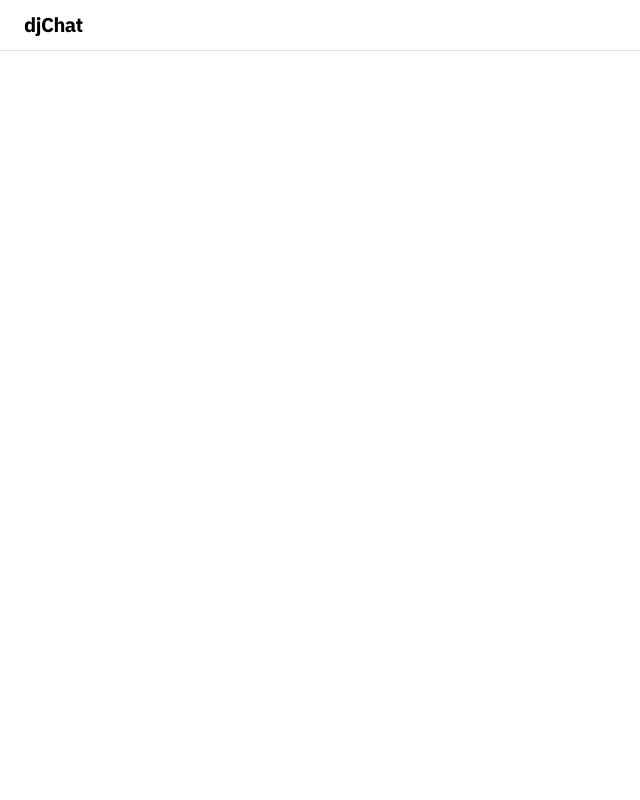
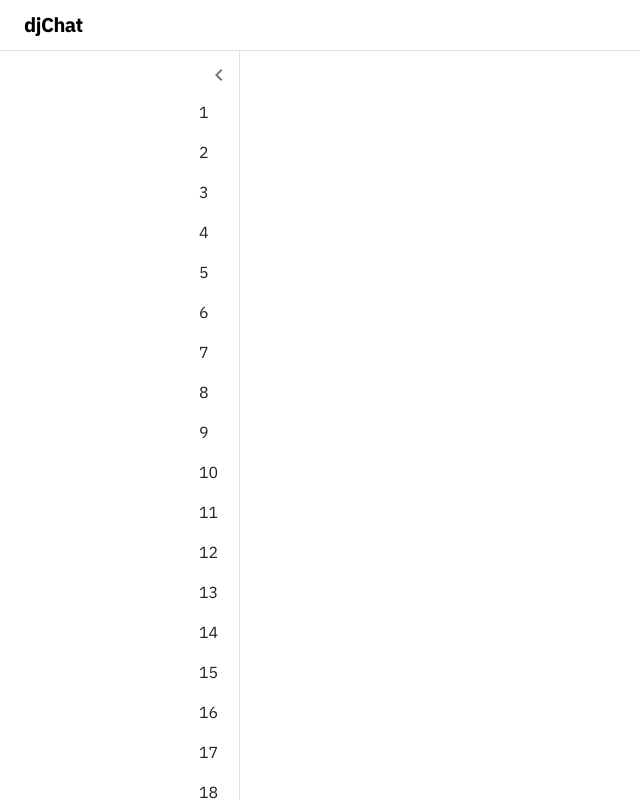
Before and after one commit to Kevin-Heleodoro/django_chatapp, a React (Vite) app in the folder frontend/: page / in a window 1280 px wide. Shown: the whole page, without its empty margins (0-640 px from the left). Built offline with nearby package versions, Linux system fonts and the light colour scheme.

Commit message:
primary drawer

```diff
--- /dev/null
+++ b/frontend/src/components/PrimaryDrawer/DrawerToggle.tsx
@@ -0,0 +1,31 @@
+import { ChevronLeft, ChevronRight } from "@mui/icons-material";
+import { Box, IconButton } from "@mui/material";
+
+const DrawerToggle: React.FC<Props> = ({
+  open,
+  handleDrawerClose,
+  handleDrawerOpen,
+}) => {
+  return (
+    <Box
+      sx={{
+        height: "50px",
+        display: "flex",
+        justifyContent: "center",
+        alignItems: "center",
+      }}
+    >
+      <IconButton onClick={open ? handleDrawerClose : handleDrawerOpen}>
+        {open ? <ChevronLeft /> : <ChevronRight />}
+      </IconButton>
+    </Box>
+  );
+};
+
+type Props = {
+  open: boolean;
+  handleDrawerClose: () => void;
+  handleDrawerOpen: () => void;
+};
+
+export default DrawerToggle;
--- a/frontend/src/pages/Home.tsx
+++ b/frontend/src/pages/Home.tsx
@@ -1,6 +1,7 @@
 import { Box, CssBaseline } from "@mui/material";
 
 import PrimaryAppBar from "./templates/PrimaryAppBar";
+import PrimaryDrawer from "./templates/PrimaryDrawer";
 
 const Home = () => {
   return (
@@ -11,6 +12,7 @@ const Home = () => {
     >
       <CssBaseline />
       <PrimaryAppBar />
+      <PrimaryDrawer></PrimaryDrawer>
     </Box>
   );
 };
--- /dev/null
+++ b/frontend/src/pages/templates/PrimaryDrawer.tsx
@@ -0,0 +1,97 @@
+import { Box, Typography, useMediaQuery, styled } from "@mui/material";
+import { useState, useEffect } from "react";
+import { useTheme } from "@mui/material/styles";
+import MuiDrawer from "@mui/material/Drawer";
+
+import DrawerToggle from "../../components/PrimaryDrawer/DrawerToggle";
+
+const PrimaryDrawer = () => {
+  const theme = useTheme();
+  const isMedScreen = useMediaQuery("(max-width:599px");
+  const [open, setOpen] = useState(isMedScreen);
+
+  const openedMixin = () => ({
+    transition: theme.transitions.create("width", {
+      easing: theme.transitions.easing.sharp,
+      duration: theme.transitions.duration.enteringScreen,
+    }),
+    overflowX: "hidden",
+  });
+
+  const closedMixin = () => ({
+    transition: theme.transitions.create("width", {
+      easing: theme.transitions.easing.sharp,
+      duration: theme.transitions.duration.enteringScreen,
+    }),
+    overflowX: "hidden",
+    width: theme.primaryDrawer.closed,
+  });
+
+  const Drawer = styled(
+    MuiDrawer,
+    {}
+  )(({ theme, open }) => ({
+    width: theme.primaryDrawer.width,
+    whiteSpace: "nowrap",
+    boxSizing: "border-box",
+    ...(open && {
+      ...openedMixin(),
+      "& .MuiDrawer-paper": openedMixin(),
+    }),
+    ...(!open && {
+      ...closedMixin(),
+      "& .MuiDrawer-paper": closedMixin(),
+    }),
+  }));
+
+  useEffect(() => {
+    setOpen(!isMedScreen);
+  }, [isMedScreen]);
+
+  const handleDrawerClose = () => {
+    setOpen(false);
+  };
+
+  const handleDrawerOpen = () => {
+    setOpen(true);
+  };
+
+  return (
+    <Drawer
+      open={open}
+      variant={isMedScreen ? "temporary" : "permanent"}
+      PaperProps={{
+        sx: {
+          mt: `${theme.primaryAppBar.height}px`,
+          height: `calc(100vh - ${theme.primaryAppBar.height}px)`,
+          width: theme.primaryDrawer.width,
+        },
+      }}
+    >
+      <Box>
+        <Box
+          sx={{
+            position: "absolute",
+            top: 0,
+            right: 0,
+            p: 0,
+            width: open ? "auto" : "100%",
+          }}
+        >
+          <DrawerToggle
+            open={open}
+            handleDrawerClose={handleDrawerClose}
+            handleDrawerOpen={handleDrawerOpen}
+          />
+          {[...Array(50)].map((_, i) => (
+            <Typography key={i} paragraph>
+              {i + 1}
+            </Typography>
+          ))}
+        </Box>
+      </Box>
+    </Drawer>
+  );
+};
+
+export default PrimaryDrawer;
--- a/frontend/src/theme/theme.tsx
+++ b/frontend/src/theme/theme.tsx
@@ -8,12 +8,20 @@ declare module "@mui/material/styles" {
     primaryAppBar: {
       height: number;
     };
+    primaryDrawer: {
+      width: number;
+      closed: number;
+    };
   }
 
   // Allows us to use primaryAppBar as a global setting
   interface ThemeOptions {
     primaryAppBar?: {
       height?: number;
+    };
+    primaryDrawer: {
+      width?: number;
+      closed?: number;
     };
   }
 }
@@ -25,6 +33,10 @@ export const createMuiTheme = () => {
     },
     primaryAppBar: {
       height: 50,
+    },
+    primaryDrawer: {
+      width: 240,
+      closed: 70,
     },
     components: {
       MuiAppBar: {
```
